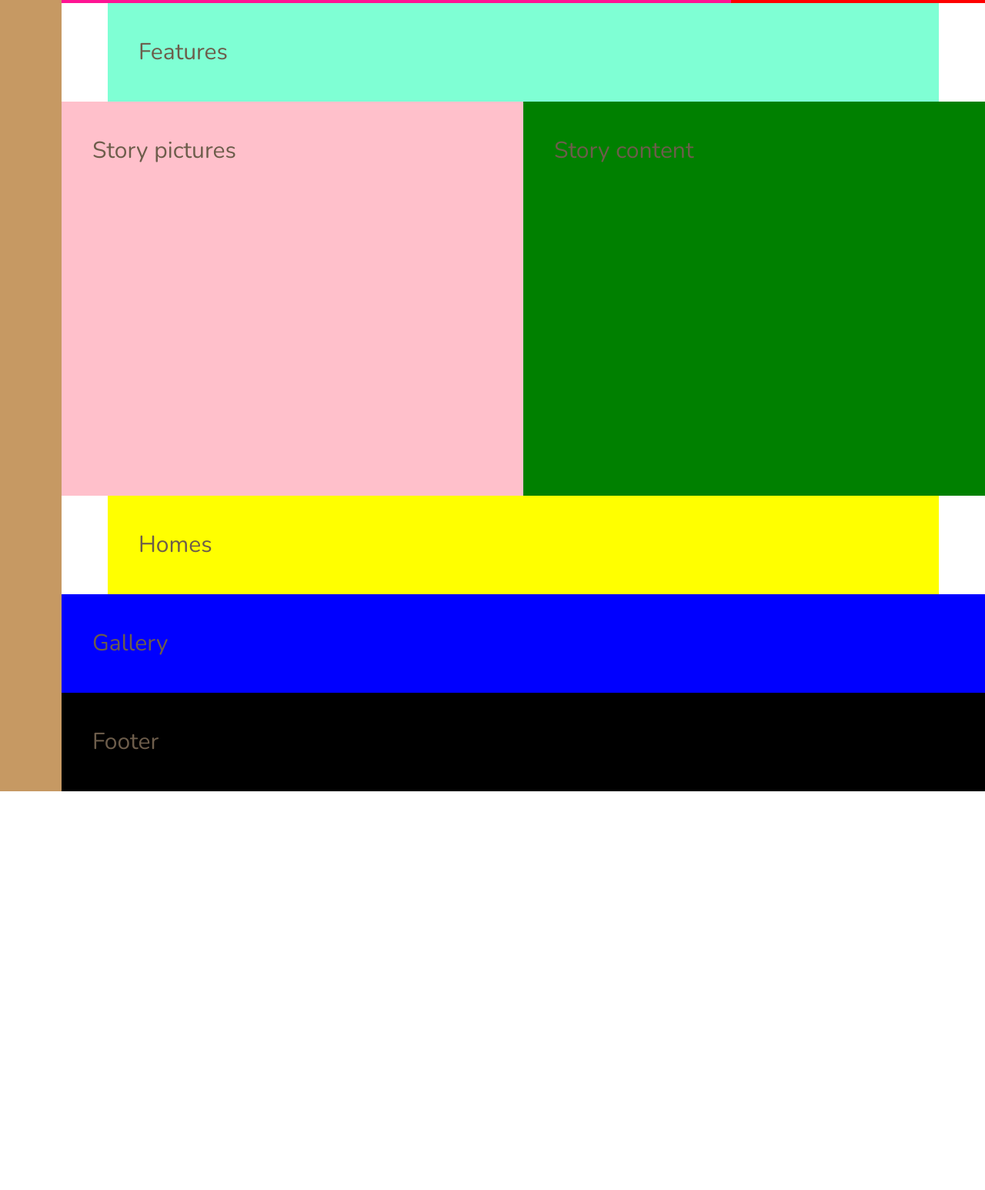
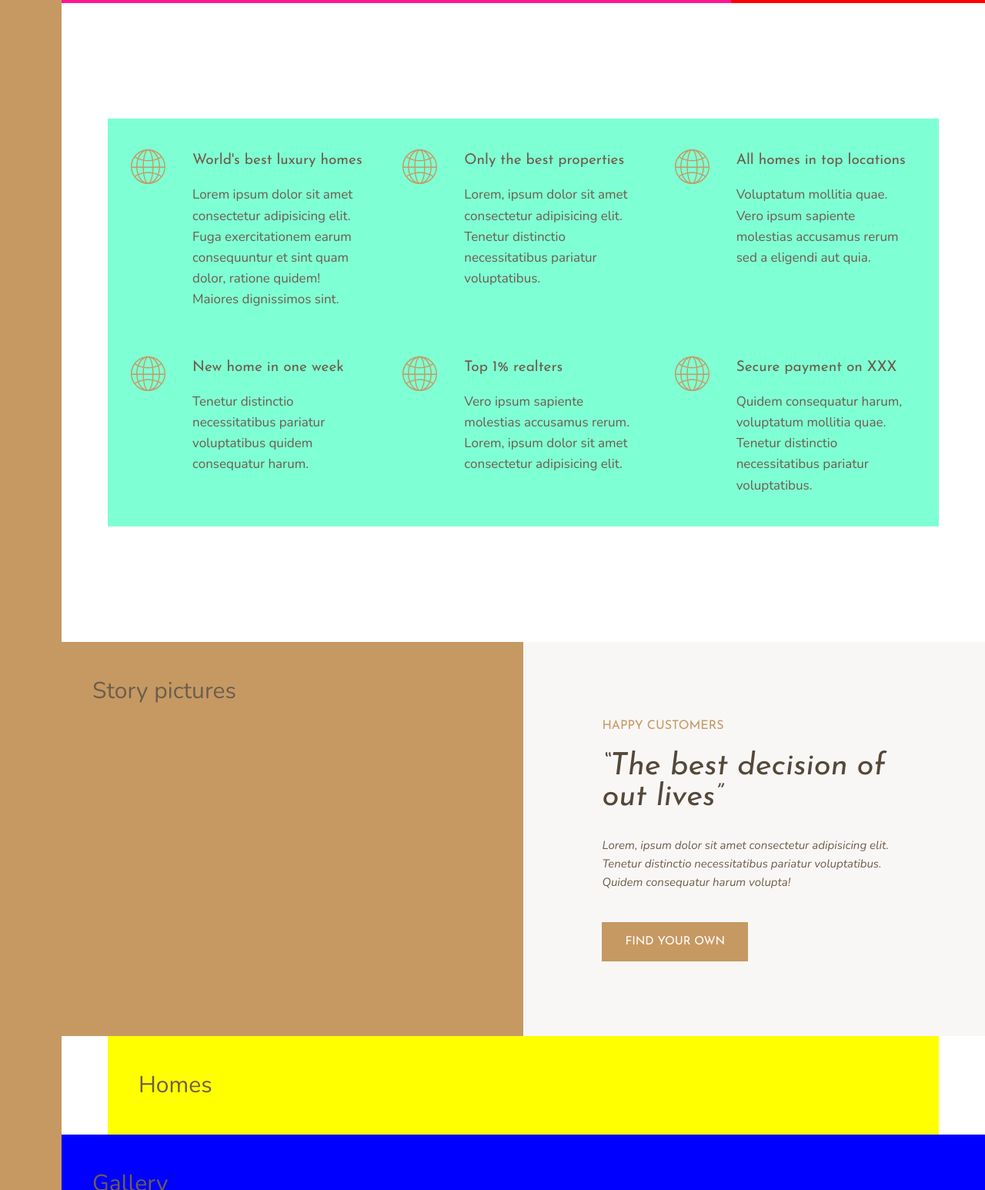
Before and after one commit to densol96/nexter, a website: page index.html in a window 1280 px wide. Shown: the part 636-2182 px from the top of the page at 77% size. Before the commit the page ends 1664 px from the top, so only its background shows below. Drawn offline with nearby package versions, Linux system fonts and the light colour scheme; files that its build step writes are made by us from their sources.

Commit message:
Features section added

```diff
--- a/index.html
+++ b/index.html
@@ -18,9 +18,57 @@
     <aside class="sidebar">Sidebar</aside>
     <header class="header">Header</header>
     <div class="realtors">Top 3 realtors</div>
-    <section class="features">Features</section>
+    <section class="features">
+      <div class="feature">
+        <svg class="feature__icon"><use xlink:href="img/sprite.svg#icon-global"></svg>
+          <h4 class="heading-4">World's best luxury homes</h4>
+          <p class="feature__text">
+            Lorem ipsum dolor sit amet consectetur adipisicing elit. Fuga exercitationem earum consequuntur et sint quam dolor, ratione quidem! Maiores dignissimos sint.
+          </p>
+      </div>
+      <div class="feature">
+        <svg class="feature__icon"><use xlink:href="img/sprite.svg#icon-global"></svg>
+          <h4 class="heading-4">Only the best properties</h4>
+          <p class="feature__text">
+            Lorem, ipsum dolor sit amet consectetur adipisicing elit. Tenetur distinctio necessitatibus pariatur voluptatibus.
+          </p>
+      </div>
+      <div class="feature">
+        <svg class="feature__icon"><use xlink:href="img/sprite.svg#icon-global"></svg>
+          <h4 class="heading-4">All homes in top locations</h4>
+          <p class="feature__text">
+            Voluptatum mollitia quae. Vero ipsum sapiente molestias accusamus rerum sed a eligendi aut quia.
+          </p>
+      </div>
+      <div class="feature">
+        <svg class="feature__icon"><use xlink:href="img/sprite.svg#icon-global"></svg>
+          <h4 class="heading-4">New home in one week</h4>
+          <p class="feature__text">
+            Tenetur distinctio necessitatibus pariatur voluptatibus quidem consequatur harum.
+          </p>
+      </div>
+      <div class="feature">
+        <svg class="feature__icon"><use xlink:href="img/sprite.svg#icon-global"></svg>
+          <h4 class="heading-4">Top 1% realters</h4>
+          <p class="feature__text">
+            Vero ipsum sapiente molestias accusamus rerum. Lorem, ipsum dolor sit amet consectetur adipisicing elit.
+          </p>
+      </div>
+      <div class="feature">
+        <svg class="feature__icon"><use xlink:href="img/sprite.svg#icon-global"></svg>
+          <h4 class="heading-4">Secure payment on XXX</h4>
+          <p class="feature__text">
+            Quidem consequatur harum, voluptatum mollitia quae. Tenetur distinctio necessitatibus pariatur voluptatibus.
+          </p>
+      </div>
+    </section>
     <div class="story__pictures">Story pictures</div>
-    <div class="story__content">Story content</div>
+    <div class="story__content">
+      <h3 class="heading-3 mb-sm">Happy customers</h3>
+      <h2 class="heading-2 heading-2--dark mb-md">&ldquo;The best decision of out lives&rdquo;</h2>
+      <p class="story__text">Lorem, ipsum dolor sit amet consectetur adipisicing elit. Tenetur distinctio necessitatibus pariatur voluptatibus. Quidem consequatur harum volupta!</p>
+      <button class="btn">Find your own</button>
+    </div>
     <section class="homes">Homes</section>
     <section class="gallery">Gallery</section>
     <footer class="footer">Footer</footer>
--- a/sass/_base.scss
+++ b/sass/_base.scss
@@ -38,10 +38,8 @@ body {
   display: grid;
   grid-template-rows: 80vh auto 40vw repeat(3, auto);
   grid-template-columns:
-    [sidebar-start] 8rem [sidebar-end full-start] minmax(
-      6rem,
-      1fr
-    ) [center-start] repeat(8, [col-start] minmax(min-content, 14rem) [col-end])
+    [sidebar-start] 8rem [sidebar-end full-start] minmax(6rem, 1fr)
+    [center-start] repeat(8, [col-start] minmax(min-content, 14rem) [col-end])
     [center-end] minmax(6rem, 1fr) [full-end];
 
   & > * {
--- a/sass/_features.scss
+++ b/sass/_features.scss
@@ -1,4 +1,28 @@
 .features {
   background-color: aquamarine;
   grid-column: center-start / center-end;
+  display: grid;
+  grid-template-columns: repeat(auto-fill, minmax(25rem, 1fr));
+  margin: 15rem 0;
+  align-items: start;
+  gap: 6rem;
 }
+
+.feature {
+  display: grid;
+  grid-template-columns: min-content 1fr;
+  row-gap: 1.5rem;
+  column-gap: 2.5rem;
+
+  &__icon {
+    fill: $color-primary;
+    width: 4.5rem;
+    height: 4.5rem;
+    transform: translate(-1rem);
+    grid-row: 1 / span 2;
+  }
+
+  &__text {
+    font-size: 1.7rem;
+  }
+}
--- a/sass/_story.scss
+++ b/sass/_story.scss
@@ -1,9 +1,21 @@
-.story__pictures {
-  background-color: pink;
-  grid-column: full-start / col-end 4;
+.story {
+  &__pictures {
+    background-color: $color-primary;
+    grid-column: full-start / col-end 4;
+  }
+
+  &__content {
+    background-color: $color-grey-light-1;
+    grid-column: col-start 5 / full-end;
+    display: flex;
+    flex-direction: column;
+    justify-content: center;
+    padding: 6rem 8vw;
+  }
+
+  &__text {
+    font-size: 1.5rem;
+    font-style: italic;
+    margin-bottom: 4rem;
+  }
 }
-
-.story__content {
-  background-color: green;
-  grid-column: col-start 5 / full-end;
-}
--- a/sass/_typography.scss
+++ b/sass/_typography.scss
@@ -0,0 +1,71 @@
+%heading {
+  font-family: $font-display;
+  font-weight: 400;
+}
+
+.heading-1 {
+  @extend %heading;
+}
+
+.heading-2 {
+  @extend %heading;
+  font-size: 4rem;
+  font-style: italic;
+  line-height: 1;
+
+  &--dark {
+    color: $color-grey-dark-1;
+  }
+
+  &--light {
+    color: $color-grey-light-1;
+  }
+}
+
+.heading-3 {
+  @extend %heading;
+  font-size: 1.6rem;
+  color: $color-primary;
+  text-transform: uppercase;
+}
+
+.heading-4 {
+  @extend %heading;
+  font-size: 1.9rem;
+
+  &--dark {
+    color: $color-grey-dark-1;
+  }
+
+  &--light {
+    color: $color-grey-light-1;
+  }
+}
+
+.btn {
+  background-color: $color-primary;
+  color: #fff;
+  border: none;
+  border-radius: 0;
+  font-family: $font-display;
+  font-size: 1.5rem;
+  text-transform: uppercase;
+  padding: 1.8rem 3rem;
+  align-self: flex-start;
+}
+
+.mb-sm {
+  margin-bottom: 2rem;
+}
+
+.mb-md {
+  margin-bottom: 3rem;
+}
+
+.mb-lg {
+  margin-bottom: 4rem;
+}
+
+.mb-xl {
+  margin-bottom: 8rem;
+}
```
